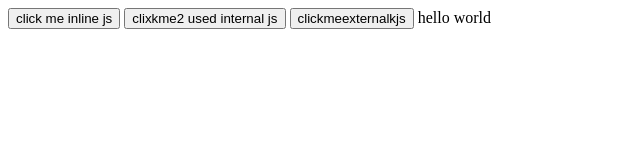
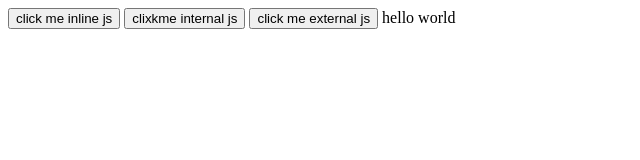
Before and after one commit to StudyGrillTogether/JavaScript-Basics, a plain HTML site: page index.html in a window 1280 px wide. Shown: the whole page, without its empty margins (0-640 px from the left). Drawn offline with Linux system fonts and the light colour scheme.

Commit message:
-changed the name of some buttons for better understanding

```diff
--- a/index.html
+++ b/index.html
@@ -10,8 +10,8 @@
             alert('hello')
         }
     </script>
-    <button onclick="showmessage()">clixkme2 used internal js</button>
-    <button onclick="greet()">clickmeexternalkjs</button>
+    <button onclick="showmessage()">clixkme internal js</button>
+    <button onclick="greet()">click me external js</button>
     <script src="script.js"></script>
     <script>
         console.log("hello java script")
```
